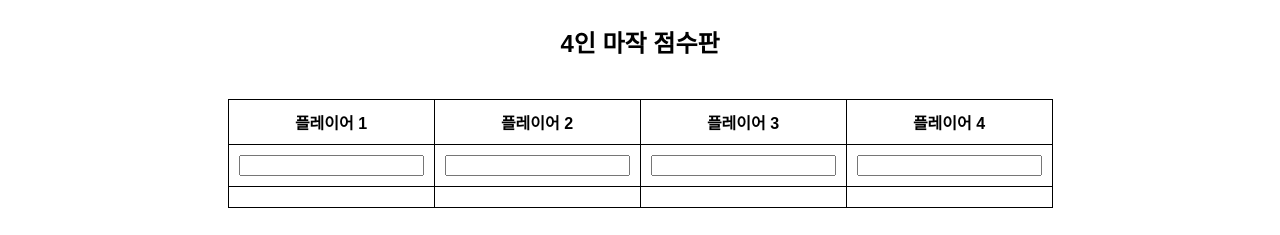
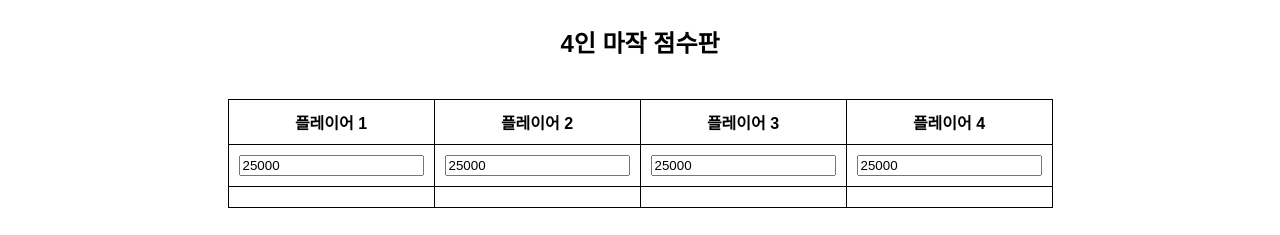
Before and after one commit to Bokha-MyLittleStorage/mahjong-score-tracker, a plain HTML site: page index.html in a window 1280 px wide. Shown: the top 235 px of the page. Drawn offline with Linux system fonts and the light colour scheme.

Commit message:
bug fixes
표가 안보여서 보이게 하려고 이것저것 건드려보는중

```diff
--- a/index.html
+++ b/index.html
@@ -63,10 +63,10 @@
     <th>플레이어 4</th>
   </tr>
   <tr>
-    <td><input type="text" id="score1" readonly></td>
-    <td><input type="text" id="score2" readonly></td>
-    <td><input type="text" id="score3" readonly></td>
-    <td><input type="text" id="score4" readonly></td>
+    <td><input type="number" id="score1" class="score-input" value="25000"></td>
+    <td><input type="number" id="score2" class="score-input" value="25000"></td>
+    <td><input type="number" id="score3" class="score-input" value="25000"></td>
+    <td><input type="number" id="score4" class="score-input" value="25000"></td>
   </tr>
   <tr>
     <td id="diff1"></td>
```
